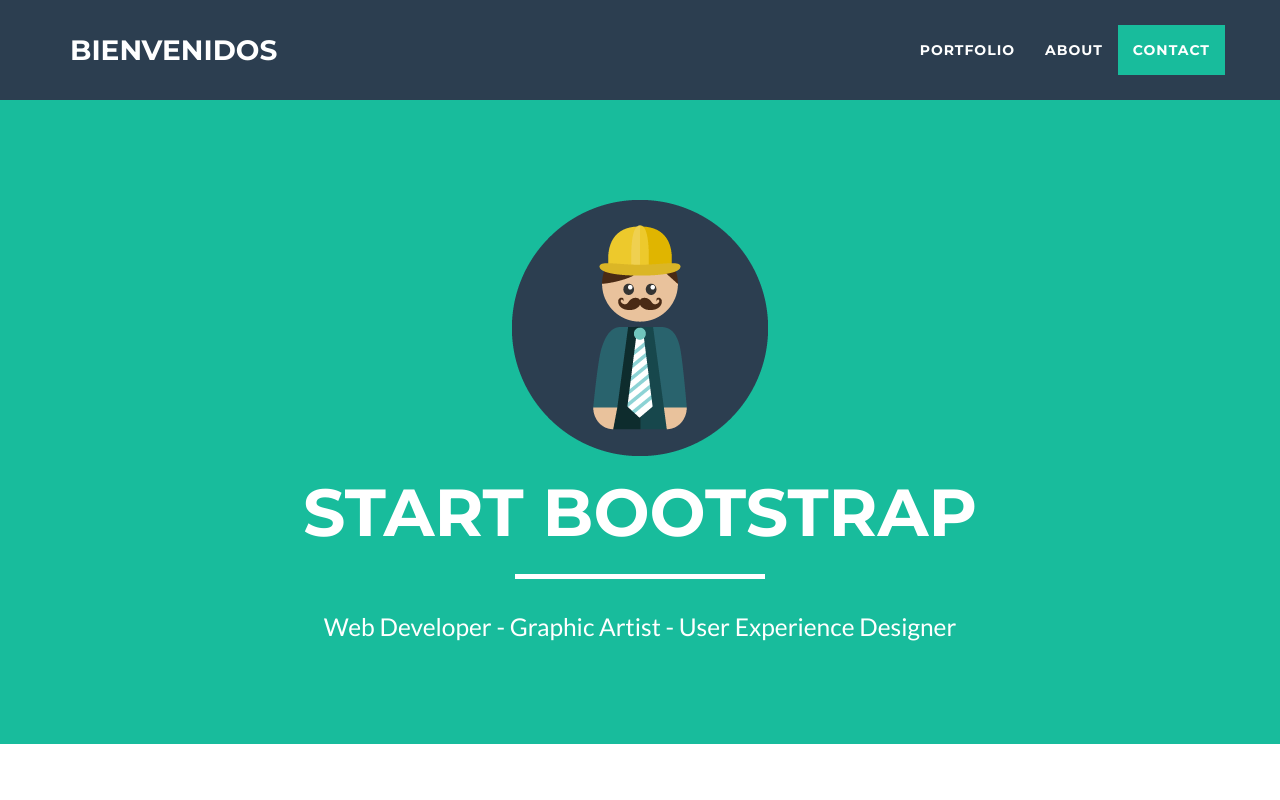
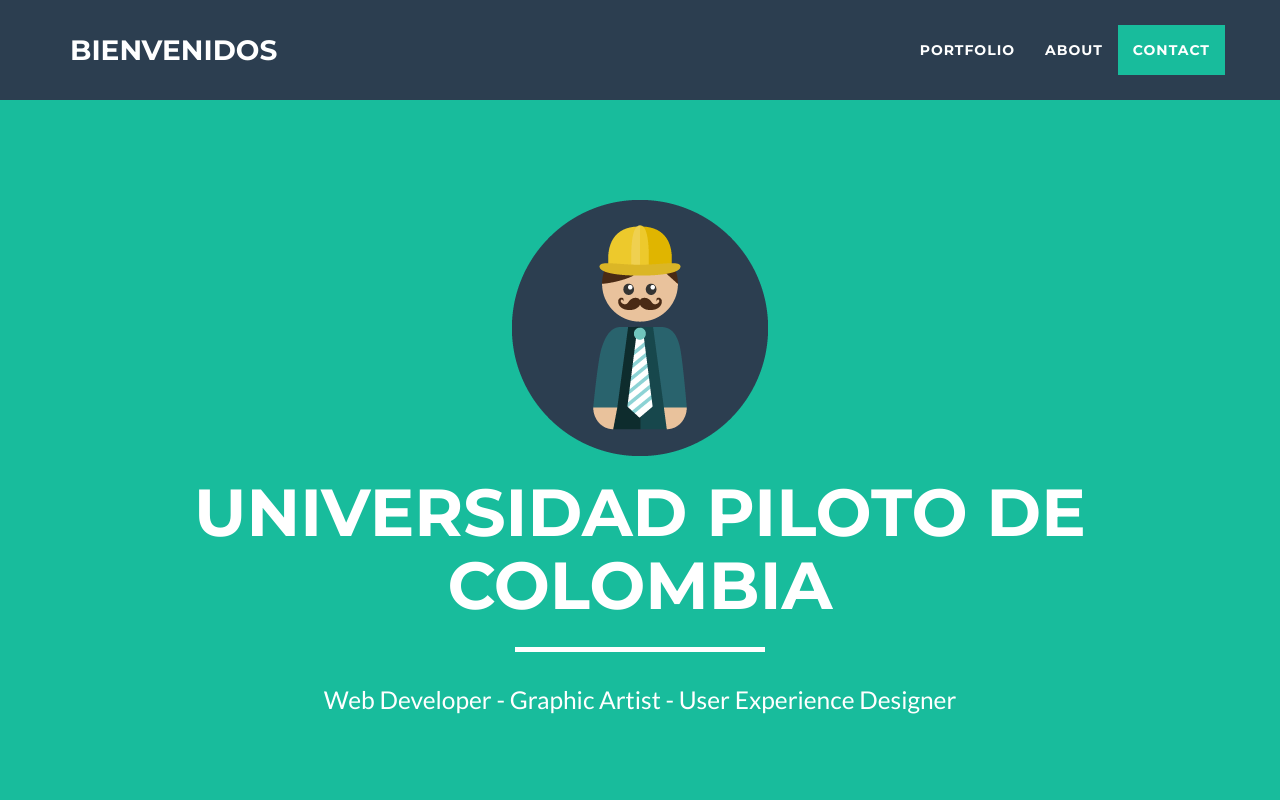
Before and after one commit to libiaguayacan/libiaguayacan.github.io, a website: page index.html in a window 1280 px wide. Shown: the top 800 px of the page. Drawn offline with nearby package versions, Linux system fonts and the light colour scheme; files whose address does not match are found by name.

Commit message:
tercer cambio

```diff
--- a/index.html
+++ b/index.html
@@ -74,7 +74,7 @@
                 <div class="col-lg-12">
                     <img class="img-responsive" src="img/profile.png" alt="">
                     <div class="intro-text">
-                        <h1 class="name">Start Bootstrap</h1>
+                        <h1 class="name">Universidad Piloto de Colombia</h1>
                         <hr class="star-light">
                         <span class="skills">Web Developer - Graphic Artist - User Experience Designer</span>
                     </div>
```
